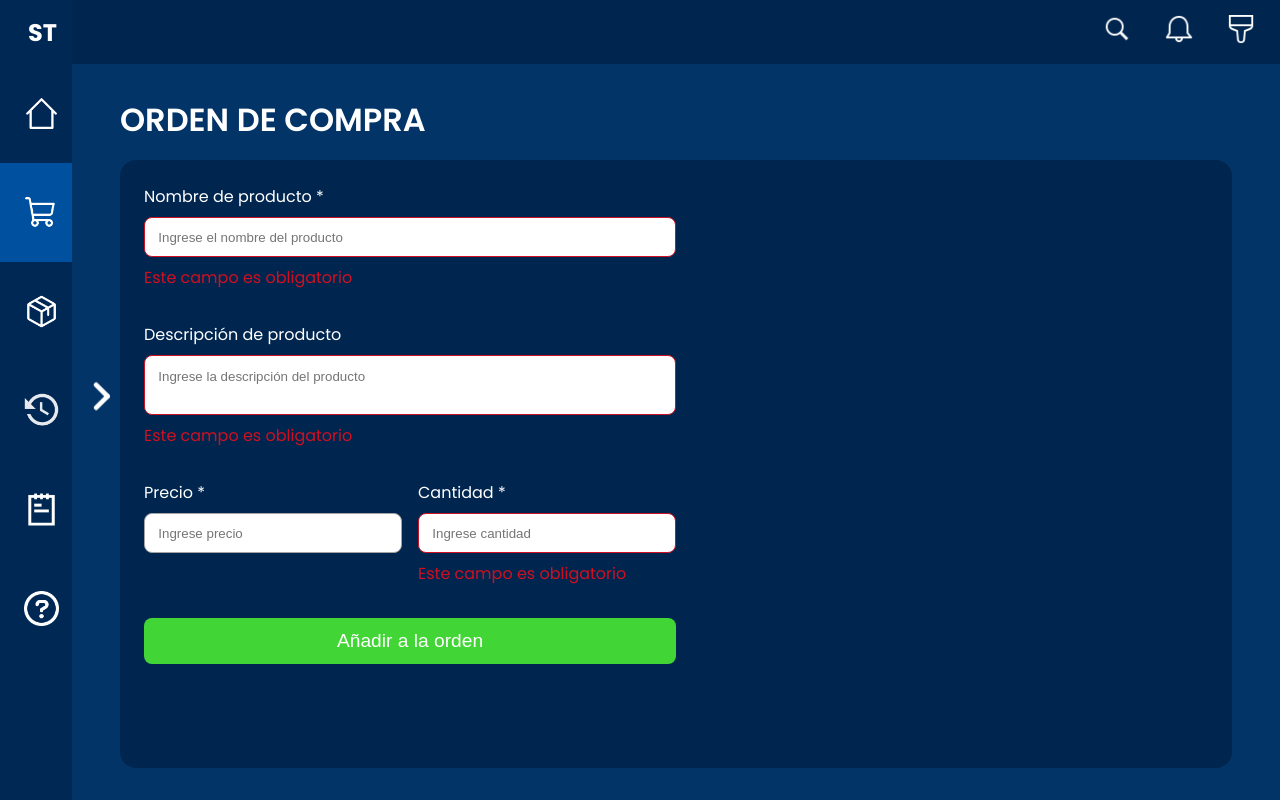
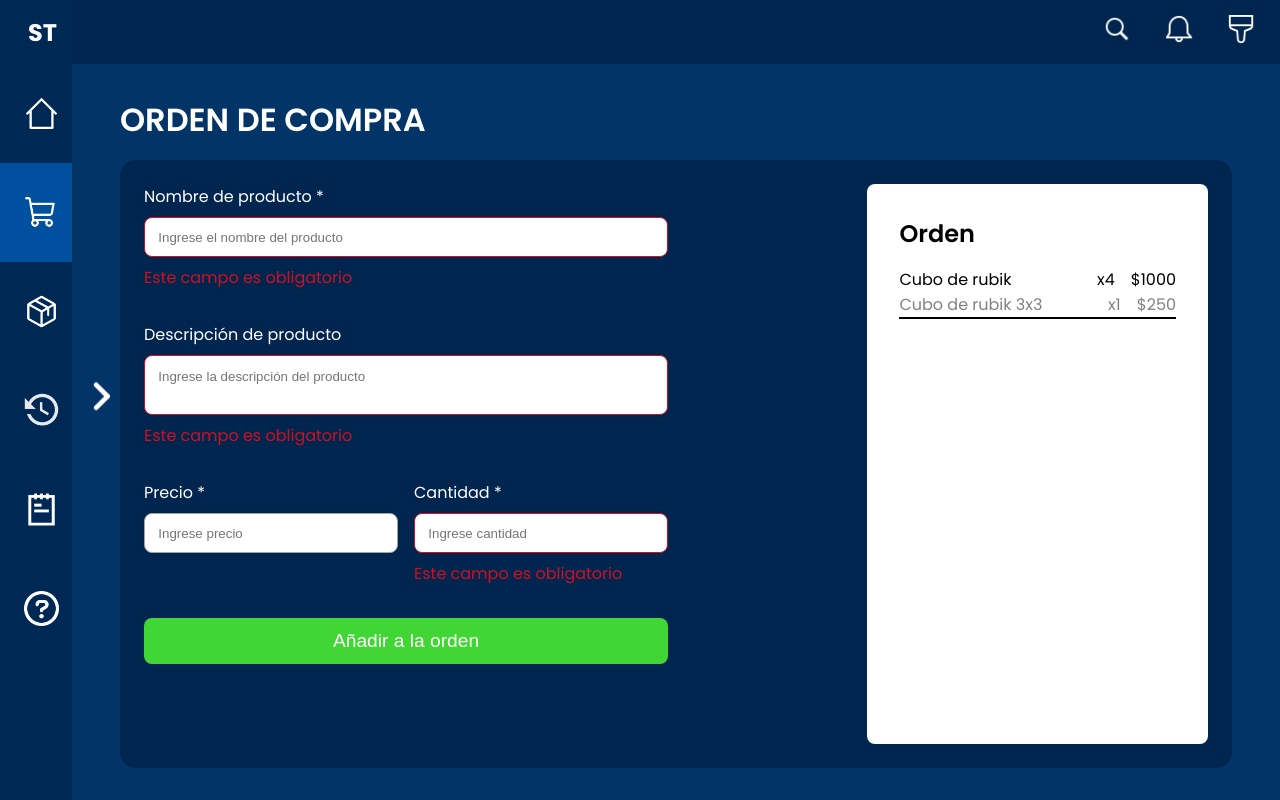
Before and after one commit to luciano-repetti/stocktrack, a Next.js app: page /orden_de_compra in a window 1280 px wide. Built offline with nearby package versions, Linux system fonts and the light colour scheme.

Commit message:
add list order

```diff
--- /dev/null
+++ b/src/components/Order.jsx
@@ -0,0 +1,38 @@
+import styles from "@/styles/modules/OrderList.module.css"
+
+export default function OrderList() {
+
+    return (
+        <section className={styles.container_order}>
+            <article className={styles.list_order}>
+                <span className={styles.title}>Orden</span>
+                <section>
+                    <ItemOrder />
+                </section>
+            </article>
+        </section>
+    )
+}
+
+const ItemOrder = () => {
+
+    return (
+        <article className={styles.container_item}>
+            <div className={styles.item}>
+                <p>Cubo de rubik</p>
+                <div className={styles.amount}>
+                    <span>x4</span>
+                    <span>$1000</span>
+                </div>
+            </div>
+            <div className={`${styles.item} ${styles.gray}`}>
+                <p>Cubo de rubik 3x3</p>
+                <div className={styles.amount}>
+                    <span>x1</span>
+                    <span>$250</span>
+                </div>
+            </div>
+            <div className={styles.line}></div>
+        </article>
+    )
+}
--- a/src/components/forms/Order.jsx
+++ b/src/components/forms/Order.jsx
@@ -1,7 +1,7 @@
 import { Input, Textarea } from "@/components/Input"
 import styles from "@/styles/modules/FormOrder.module.css"
 
-export default function Order() {
+export default function OrderForm() {
 
     const handleForm = (event) => {
         event.defaultPrevented()
--- a/src/pages/orden_de_compra.jsx
+++ b/src/pages/orden_de_compra.jsx
@@ -1,6 +1,7 @@
+import Head from 'next/head'
 import TemplateBody from '@/components/TemplateBody'
-import Order from '@/components/forms/Order'
-import Head from 'next/head'
+import OrderForm from '@/components/forms/Order'
+import OrderList from '@/components/Order'
 
 export default function PurchaseOrder() {
     return (
@@ -9,7 +10,8 @@ export default function PurchaseOrder() {
                 <title>Orden de compra</title>
             </Head>
             <TemplateBody namePage={"Orden de compra"}>
-                <Order />
+                <OrderForm />
+                <OrderList />
             </TemplateBody>
         </>
     )
--- a/src/styles/globals.css
+++ b/src/styles/globals.css
@@ -28,8 +28,16 @@ input[type='number']::-webkit-outer-spin-button {
   border: 1px solid #cf1020 !important;
 }
 
+.w-100 {
+  width: 100%;
+}
+
 .flex {
   display: flex;
+}
+
+.justify-end {
+  justify-content: end;
 }
 
 .gap-1 {
--- /dev/null
+++ b/src/styles/modules/OrderList.module.css
@@ -0,0 +1,46 @@
+.container_order {
+  display: flex;
+  width: 50%;
+  justify-content: end;
+}
+
+.container_order .list_order {
+  width: 65%;
+  display: flex;
+  flex-direction: column;
+  gap: 1em;
+  background-color: #fff;
+  color: #000;
+  border-radius: 8px;
+  padding: 2em;
+}
+
+.container_order .list_order .title {
+  font-size: 1.5em;
+  font-weight: 600;
+}
+
+.container_item {
+  display: flex;
+  flex-direction: column;
+}
+
+.container_item .item {
+  display: flex;
+  justify-content: space-between;
+}
+
+.container_item .item .amount {
+  display: flex;
+  gap: 1em;
+}
+
+.container_item .item.gray {
+  color: #828282;
+}
+
+.container_item .line {
+  width: 100%;
+  height: 2px;
+  background-color: #000;
+}
--- a/src/styles/modules/Template.module.css
+++ b/src/styles/modules/Template.module.css
@@ -26,6 +26,8 @@
 .container_content {
   width: 100%;
   height: 100%;
+  display: flex;
+  gap: 1em;
   background-color: #002650;
   padding: 1.5em;
   border-radius: 1em;
```
